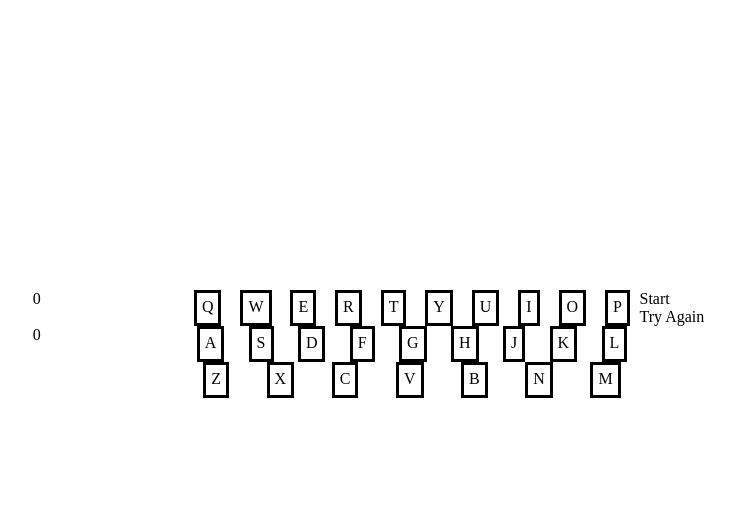
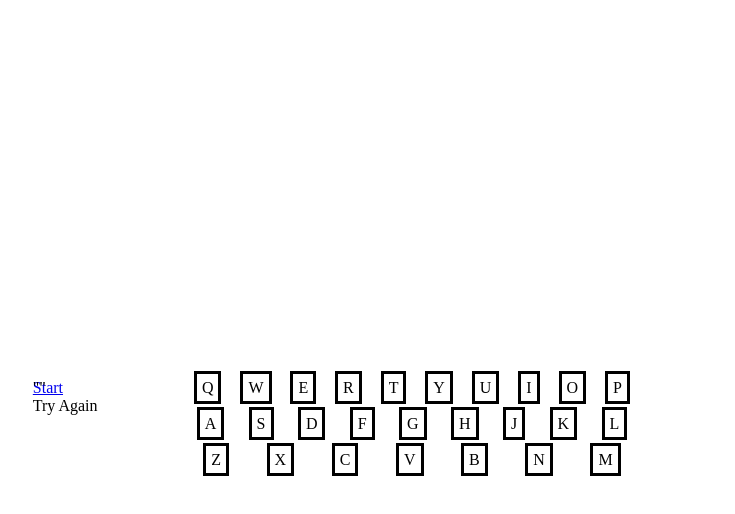
Before and after one commit to dmishael/GratefulDead-Hangman, a plain HTML site: page index.html in a window 1280 px wide. Shown: the part 194-708 px from the top of the page, without its empty margins (228-963 px from the left). Drawn offline with nearby package versions, Linux system fonts and the light colour scheme.

Commit message:
added start button to pick random word from library. Made keys into buttons

```diff
--- a/hangman.js
+++ b/hangman.js
@@ -18,8 +18,8 @@ MVP:
 -set up a responsive keyboard illustrating each letter of the alphabet
 - In html create divs containing each letter of the alphabet
 - set clickable buttons in the form of a keyboard on page displaying the divs
-In html create a div for the empty tag containing the new "secret word"
-set up library of random theme related words. Start with a few, can add more later
+- In html create a div for the empty tag containing the new "secret word"
+- set up library of random theme related words. Start with a few, can add more later
 set function for showing the clicked letter, IF correct, in the CONTAINER of the secret word
 set animation or transition for clicking action on keyboard
 set event for new background color of key button after letter clicked (greyed out)
@@ -73,16 +73,18 @@ let z = $('#z')
 let libraryArray = ["Bertha", "Ripple", "Franklin's Tower", "Uncle John's Band"]
 
 //randomly generated secret word
-let secretWord = libraryArray[Math.floor(Math.random() * libraryArray.length)]
 
+const secretWord = libraryArray[Math.floor(Math.random() * libraryArray.length)]
 
+//set function for showing the clicked letter, IF correct, in the CONTAINER of the secret word
 
+$("#start").on('click', function(){
+    $("#revealedWord").html(secretWord).css("color", "white")
+})
 
+$(".key1",".key2",".key3").on('click', function(){
+        $("#revealedWord").html(secretWord).css("color", "black")
+})
+    // for (i = 0; lenth < length.libraryArray; i++) {
 
-// start.on('click',function (){
-// secretword.html(RandomSource {
-// })
-
-// a.on('click', function () {
-//     for (
-// })
+    // }
--- a/index.html
+++ b/index.html
@@ -14,45 +14,47 @@
     <div id="header"> hangmannn </div>
     <div class="keyboard">
         <div class="keyboardRow1">
-            <div class="key1" id="q" type="button">Q</div>
-            <div class="key1" id="w" type="button">W</div>
-            <div class="key1" id="e" type="button">E</div>
-            <div class="key1" id="r" type="button">R</div>
-            <div class="key1" id="t" type="button">T</div>
-            <div class="key1" id="y" type="button">Y</div>
-            <div class="key1" id="u" type="button">U</div>
-            <div class="key1" id="i" type="button">I</div>
-            <div class="key1" id="o" type="button">O</div>
-            <div class="key1" id="p" type="button">P</div>
+
+                <div><a href="#" class="key1" id="q" type="button">Q</a></div>
+                <div><a href="#" class="key1" id="w" type="button">W</a></div>
+                <div><a href="#" class="key1" id="e" type="button">E</a></div>
+                <div><a href="#" class="key1" id="r" type="button">R</a></div>
+                <div><a href="#" class="key1" id="t" type="button">T</a></div>
+                <div><a href="#" class="key1" id="y" type="button">Y</a></div>
+                <div><a href="#" class="key1" id="u" type="button">U</a></div>
+                <div><a href="#" class="key1" id="i" type="button">I</a></div>
+                <div><a href="#" class="key1" id="o" type="button">O</a></div>
+                <div><a href="#" class="key1" id="p" type="button">P</a></div>
+
         </div>
         <div class="keyboardRow2">
-            <div class="key2" id="a" type="button">A</div>
-            <div class="key2" id="s" type="button">S</div>
-            <div class="key2" id="d" type="button">D</div>
-            <div class="key2" id="f" type="button">F</div>
-            <div class="key2" id="g" type="button">G</div>
-            <div class="key2" id="h" type="button">H</div>
-            <div class="key2" id="j" type="button">J</div>
-            <div class="key2" id="k" type="button">K</div>
-            <div class="key2" id="l" type="button">L</div>
+            <div><a href="#" class="key2" id="a" type="button">A</a></div>
+            <div><a href="#" class="key2" id="s" type="button">S</a></div>
+            <div><a href="#" class="key2" id="d" type="button">D</a></div>
+            <div><a href="#" class="key2" id="f" type="button">F</a></div>
+            <div><a href="#" class="key2" id="g" type="button">G</a></div>
+            <div><a href="#" class="key2" id="h" type="button">H</a></div>
+            <div><a href="#" class="key2" id="j" type="button">J</a></div>
+            <div><a href="#" class="key2" id="k" type="button">K</a></div>
+            <div><a href="#" class="key2" id="l" type="button">L</a></div>
         </div>
         <div class="keyboardRow3">
-            <div class="key3" id="z" type="button">Z</div>
-            <div class="key3" id="x" type="button">X</div>
-            <div class="key3" id="c" type="button">C</div>
-            <div class="key3" id="v" type="button">V</div>
-            <div class="key3" id="b" type="button">B</div>
-            <div class="key3" id="n" type="button">N</div>
-            <div class="key3" id="m" type="button">M</div>
-        </div>
+            <div><a href="#" class="key3" id="z" type="button">Z</a></div>
+            <div><a href="#" class="key3" id="x" type="button">X</a></div>
+            <div><a href="#" class="key3" id="c" type="button">C</a></div>
+            <div><a href="#" class="key3" id="v" type="button">V</a></div>
+            <div><a href="#" class="key3" id="b" type="button">B</a></div>
+            <div><a href="#" class="key3" id="n" type="button">N</a></div>
+            <div><a href="#" class="key3" id="m" type="button">M</a></div>
+    </div>
             <div class="gameFlowButton">
-                <div id="start" type="button">Start</div>
+                <div id="start" type="button">
+                        <a href="#">Start</a>
+                </div>
                 <div id="try-again" type="button">Try Again</div>
             </div>
-                <div id="secretWord" type="array">0</div>
-                <div id="revealedWord" type="array">0</div>
-    </div>
-        <div id="speaker">
+            <div id="revealedWord" type="array">""</div>
+        <!-- <div id="speaker">
             <!-- <img src="Wall of Sound.jpg" alt="Wall of Sound" >        -->
         </div>
         <div id="hangmanBox">
--- a/style.css
+++ b/style.css
@@ -4,9 +4,15 @@ body {
     grid-template-rows: 1fr 2fr 1fr 1fr;
     grid-template-columns: 1fr 3fr 1fr;
 }
+
+#revealedWord {
+    display: blue;
+    grid-column: 1;
+    grid-row: 1;
+}
 .gameFlowButton{
     grid-row: 1;
-    grid-column: 3;
+    grid-column: 1;
 }
 #speaker {
     grid-row: 2;
@@ -47,9 +53,10 @@ body {
 
 
 .keyboard {
-    grid-row: 3;
+    grid-row: 4;
     grid-column: 2;
-    padding-top: 5%;
+    padding-top: 3.5%;
+
     display: grid;
     grid-template-rows: 1fr 1fr 1fr;
     grid-template-columns: 1fr 3fr 1fr;
@@ -67,6 +74,8 @@ body {
 .key1 {
     grid-row: 1;
     grid-column: 2;
+    text-decoration: none;
+    color: black;
     border: solid black;
     padding: 5px;
 }
@@ -82,6 +91,8 @@ body {
 .key2 {
     grid-row: 2;
     grid-column: 2;
+    text-decoration: none;
+    color: black;
     border: solid black;
     padding: 5px;
 }
@@ -97,6 +108,8 @@ body {
 .key3 {
     grid-row: 3;
     grid-column: 2;
+    text-decoration: none;
+    color: black;
     border: solid black;
     padding: 5px;
 }
```
